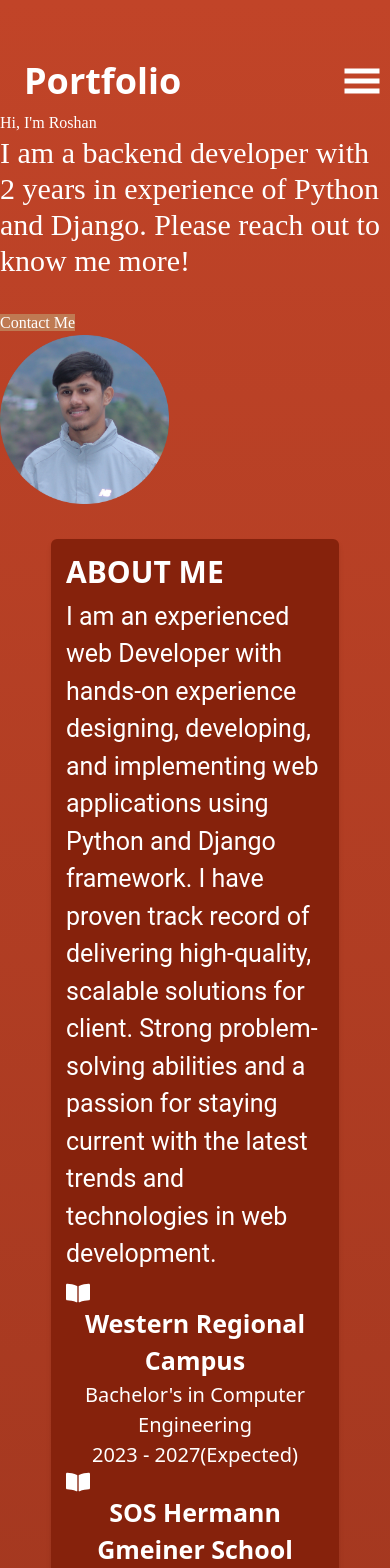
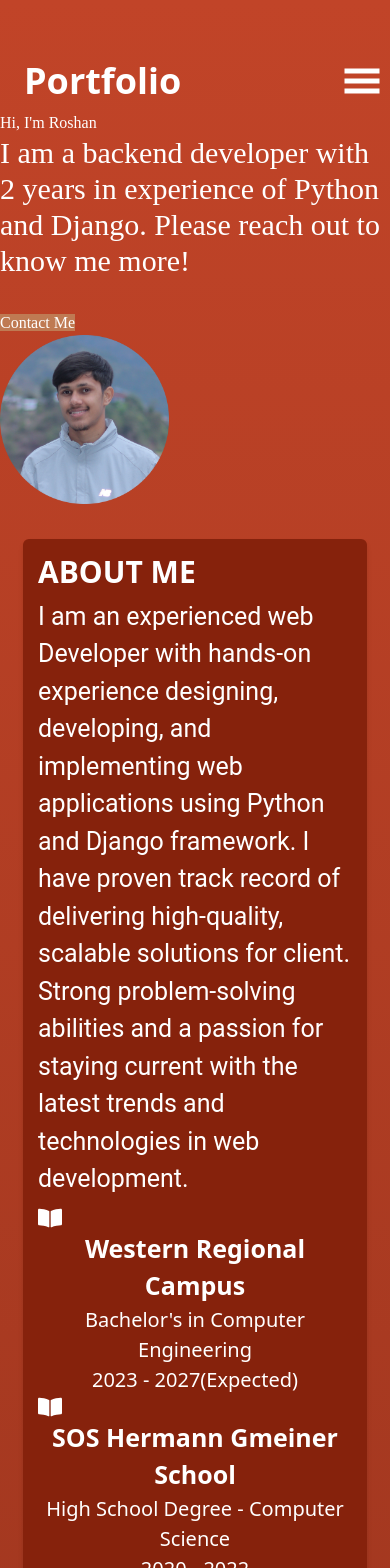
Before and after one commit to Roshan4004/portfolio-react, a React (Vite) app: page / in a window 390 px wide. Shown: the top 1568 px of the page. Built offline with nearby package versions, Linux system fonts and the light colour scheme; what tailwindcss-multi would draw is missing.

Commit message:
Changes for responsive in small screen for about and experience

```diff
--- a/src/components/About/About.jsx
+++ b/src/components/About/About.jsx
@@ -5,7 +5,7 @@ const About = () => {
   return (
     <>
       <div className='p-[15px] text-main mt-5' id="about">
-        <div className='bg-[rgb(134,34,12)] p-[15px] flex flex-col rounded-md mx-9 gap-[8px] shadow-md'>
+        <div className='bg-[rgb(134,34,12)] p-[15px] flex flex-col rounded-md mx-9 gap-[8px] shadow-md md:mx-2 '>
             <h1 className='flex text-3xl font-bold uppercase'>About Me</h1>
             <p className='flex items-center text-[25px] font-["Roboto"]'>I am an experienced web Developer with hands-on experience designing, developing, and
                 implementing web applications using Python and Django framework. I have proven track record
--- a/src/components/Experience and Skills/Exp_Skill.jsx
+++ b/src/components/Experience and Skills/Exp_Skill.jsx
@@ -48,7 +48,7 @@ const Exp_Skill = () => {
         }
       ];
   return (
-    <section id="experience" className='2xl:multi-[text-main;mt-[79px];mx-[10%]]'>
+    <section id="experience" className='2xl:multi-[text-main;mt-[79px];mx-[10%]] md:mx-[4%]'>
         <div className='2xl:multi-[flex;justify-center]'>
             <h1 className='2xl:multi-[text-center;mr-[25%];text-3xl;font-bold] md:mr-[0%] md:text-4xl uppercase'>Skills</h1>
             <h1 className='2xl:multi-[text-center;ml-[25%];text-3xl;font-bold] md:hidden uppercase'>Experience</h1>
```
